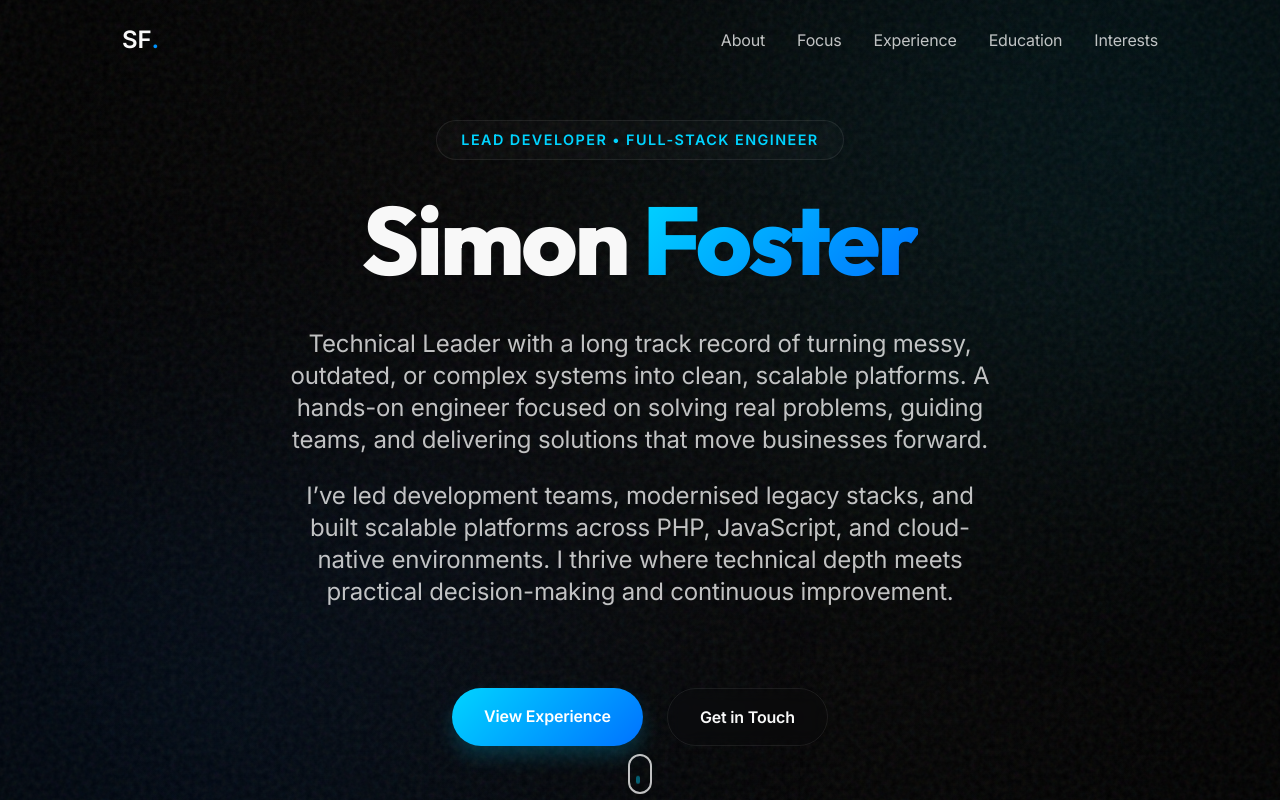
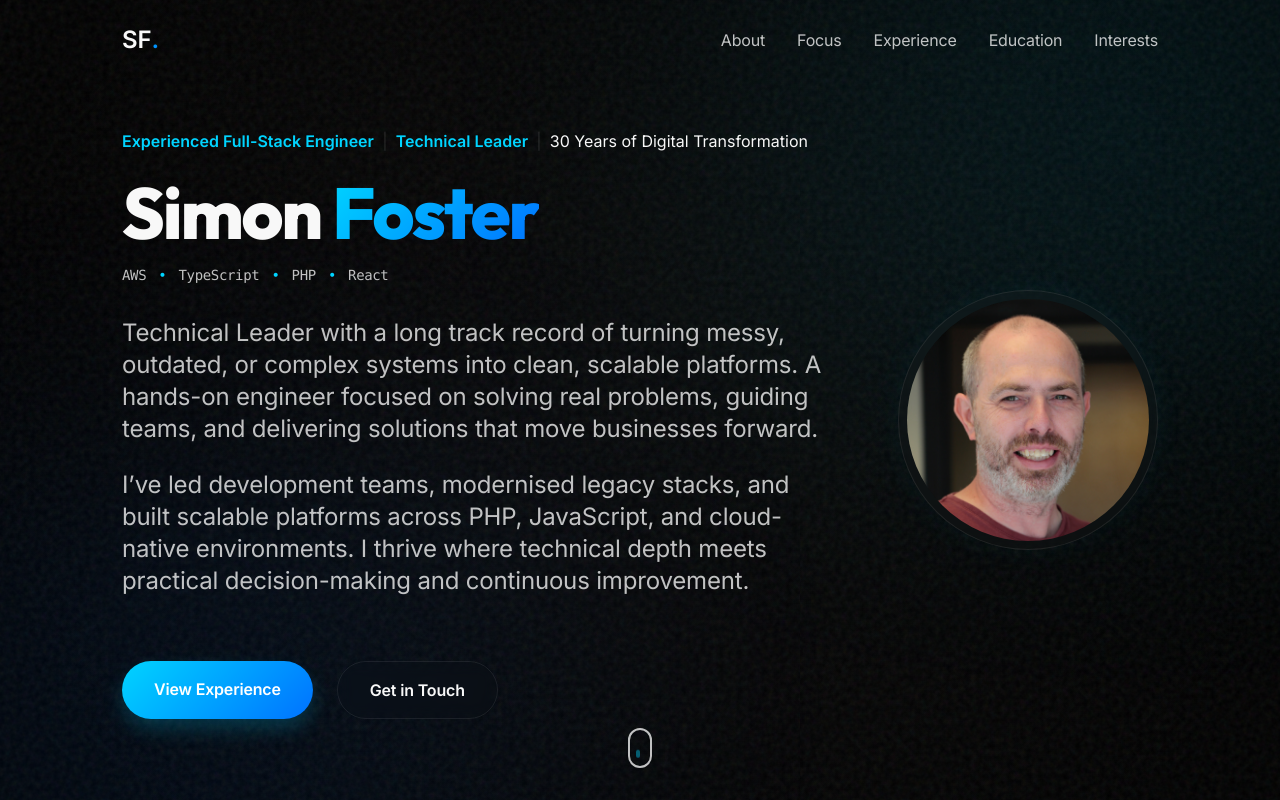
Before and after one commit to simonf7/simonfoster, a website built with Vite: page index.html in a window 1280 px wide. Shown: the top 800 px of the page. Built offline with nearby package versions, Linux system fonts and the light colour scheme.

Commit message:
[feat] add profile image and adjust layout

```diff
--- a/index.css
+++ b/index.css
@@ -218,24 +218,42 @@
 
   /* Hero Section */
   .hero {
-    @apply min-h-[100svh] relative flex flex-col justify-center items-center text-center pt-[120px] pb-20;
+    @apply min-h-[100svh] relative flex flex-col justify-center items-center pt-[100px] lg:pt-[120px] pb-20;
   }
 
   .hero h1 {
-    @apply text-5xl md:text-8xl mb-8 md:mb-10;
+    @apply text-5xl md:text-6xl lg:text-7xl mb-8 lg:mb-8 text-center lg:text-left;
   }
 
   .hero p {
-    @apply text-lg md:text-2xl text-text-dim max-w-[800px] mx-auto;
+    @apply text-lg lg:text-2xl text-text-dim max-w-[800px] text-center lg:text-left mx-auto lg:mx-0;
     text-wrap: balance;
   }
 
   .role-badge {
-    @apply inline-block px-6 py-2 bg-card-bg border border-glass-border rounded-full text-[0.9rem] font-semibold uppercase tracking-widest mb-8 text-accent-primary;
+    @apply inline-block px-6 py-2 bg-card-bg border border-glass-border rounded-full text-[0.9rem] font-semibold uppercase tracking-widest mb-8 text-accent-primary text-center;
   }
 
   .hero-btns {
-    @apply flex flex-col sm:flex-row gap-4 sm:gap-6 justify-center mt-12 md:mt-20;
+    @apply flex flex-col sm:flex-row gap-4 sm:gap-6 justify-center lg:justify-start mt-10 lg:mt-16;
+  }
+
+  .hero-image-wrapper {
+    @apply w-56 h-56 md:w-72 md:h-72 lg:w-[260px] lg:h-[260px] shrink-0 relative mx-auto lg:mx-0;
+  }
+
+  .profile-frame {
+    @apply w-full h-full rounded-full p-2 border-[1px] border-glass-border relative transition-[var(--transition-slow)] bg-card-bg backdrop-blur-md;
+    box-shadow: 0 0 30px rgba(0, 212, 255, 0.05);
+  }
+
+  .profile-frame:hover {
+    @apply scale-[1.03] border-accent-primary/40 -translate-y-2;
+    box-shadow: 0 15px 40px rgba(0, 212, 255, 0.2);
+  }
+
+  .profile-image {
+    @apply w-full h-full object-cover rounded-full relative z-10;
   }
 
   /* Scroll Indicator */
--- a/index.html
+++ b/index.html
@@ -30,20 +30,42 @@
     </nav>
 
     <header id="about" class="hero">
-        <div class="max-w-[1100px] mx-auto px-8">
-            <div class="role-badge" data-reveal="fade-up" data-delay="100">Lead Developer • Full-Stack Engineer</div>
-            <h1 data-reveal="fade-up" data-delay="200">Simon <span class="gradient-text">Foster</span></h1>
-            <p data-reveal="fade-up" data-delay="300" class="mb-6">Technical Leader with a long track record of turning
+        <div class="max-w-[1100px] mx-auto px-8 w-full flex flex-col-reverse lg:flex-row items-center gap-8 lg:gap-16">
+            <div class="flex-1 text-center lg:text-left w-full">
+                <div class="role-badge flex flex-wrap justify-center lg:justify-start gap-x-2 gap-y-1 !normal-case !tracking-normal !text-[1rem] bg-transparent border-none !px-0 !mb-4" data-reveal="fade-up" data-delay="100">
+                    <span class="text-accent-primary font-semibold">Experienced Full-Stack Engineer</span>
+                    <span class="text-glass-border hidden sm:inline">|</span>
+                    <span class="text-accent-primary font-semibold">Technical Leader</span>
+                    <span class="text-glass-border hidden sm:inline">|</span>
+                    <span class="text-text-main font-medium">30 Years of Digital Transformation</span>
+                </div>
+                <h1 data-reveal="fade-up" data-delay="200" class="!mb-4">Simon <span class="gradient-text">Foster</span></h1>
+                <div class="text-text-dim font-mono text-sm tracking-tight mb-8" data-reveal="fade-up" data-delay="250">
+                    AWS <span class="text-accent-primary mx-1">•</span> TypeScript <span class="text-accent-primary mx-1">•</span> PHP <span class="text-accent-primary mx-1">•</span> React
+                </div>
+                <p data-reveal="fade-up" data-delay="300" class="mb-6">Technical Leader with a long track record of
+                    turning
                     messy,
-                outdated, or complex systems into clean, scalable platforms. A hands-on engineer focused on solving real
+                    outdated, or complex systems into clean, scalable platforms. A hands-on engineer focused on solving
+                    real
                     problems, guiding teams, and delivering solutions that move businesses forward.</p>
-            <p data-reveal="fade-up" data-delay="350">I’ve led development teams, modernised legacy stacks, and built
+                <p data-reveal="fade-up" data-delay="350">I’ve led development teams, modernised legacy stacks, and
+                    built
                     scalable
-                platforms across PHP, JavaScript, and cloud-native environments. I thrive where technical depth meets
+                    platforms across PHP, JavaScript, and cloud-native environments. I thrive where technical depth
+                    meets
                     practical decision-making and continuous improvement.</p>
                 <div class="hero-btns" data-reveal="fade-up" data-delay="400">
                     <a href="#experience" class="btn btn-primary">View Experience</a>
-                <a href="mailto:me@simonfoster.co.uk" class="btn btn-outline" rel="noopener noreferrer">Get in Touch</a>
+                    <a href="mailto:me@simonfoster.co.uk" class="btn btn-outline" rel="noopener noreferrer">Get in
+                        Touch</a>
+                </div>
+            </div>
+
+            <div class="hero-image-wrapper" data-reveal="fade-in" data-delay="300">
+                <div class="profile-frame">
+                    <img src="/profile.jpg" alt="Simon Foster" class="profile-image" />
+                </div>
             </div>
         </div>
         <div class="scroll-indicator" data-reveal="fade-in" aria-hidden="true">
@@ -116,6 +138,7 @@
                         </p>
                         <div class="tech-tags">
                             <span class="tech-tag">PHP (Symfony)</span>
+                            <span class="tech-tag">SQL (MySQL)</span>
                             <span class="tech-tag">TypeScript (Node/React)</span>
                             <span class="tech-tag">AWS (CDK)</span>
                             <span class="tech-tag">Kubernetes</span>
@@ -148,6 +171,7 @@
                             business needs with maximum efficiency.</p>
                         <div class="tech-tags">
                             <span class="tech-tag">PHP (Symfony)</span>
+                            <span class="tech-tag">SQL (MySQL)</span>
                             <span class="tech-tag">JavaScript (React)</span>
                             <span class="tech-tag">AWS Serverless</span>
                             <span class="tech-tag">Bitbucket Pipelines</span>
@@ -178,6 +202,7 @@
                             Drupal-based environments.</p>
                         <div class="tech-tags">
                             <span class="tech-tag">PHP (Symfony)</span>
+                            <span class="tech-tag">SQL (MySQL)</span>
                             <span class="tech-tag">JavaScript (React)</span>
                             <span class="tech-tag">AWS Serverless</span>
                             <span class="tech-tag">Drupal</span>
@@ -233,7 +258,7 @@
                         <div class="tech-tags">
                             <span class="tech-tag">PHP (Laravel)</span>
                             <span class="tech-tag">Angular (5+)</span>
-                            <span class="tech-tag">SQL (Server)</span>
+                            <span class="tech-tag">SQL (SQL Server)</span>
                             <span class="tech-tag">Linux (Apache/NGINX)</span>
                             <span class="tech-tag">VMWare</span>
                             <span class="tech-tag">VB6 / VBA</span>
@@ -258,7 +283,8 @@
                             partner, helping clients optimise their existing technology stacks while offering scalable
                             suggestions for future-proofing their digital presence through cloud technologies.</p>
                         <div class="tech-tags">
-                            <span class="tech-tag">PHP (MySQL)</span>
+                            <span class="tech-tag">PHP</span>
+                            <span class="tech-tag">MySQL</span>
                             <span class="tech-tag">HTML/CSS</span>
                             <span class="tech-tag">JavaScript</span>
                             <span class="tech-tag">WordPress</span>
```
Also changed, not shown: public/profile.jpg (added), public/profile.png (added). Lines whose indentation alone changed are shown as unchanged.
